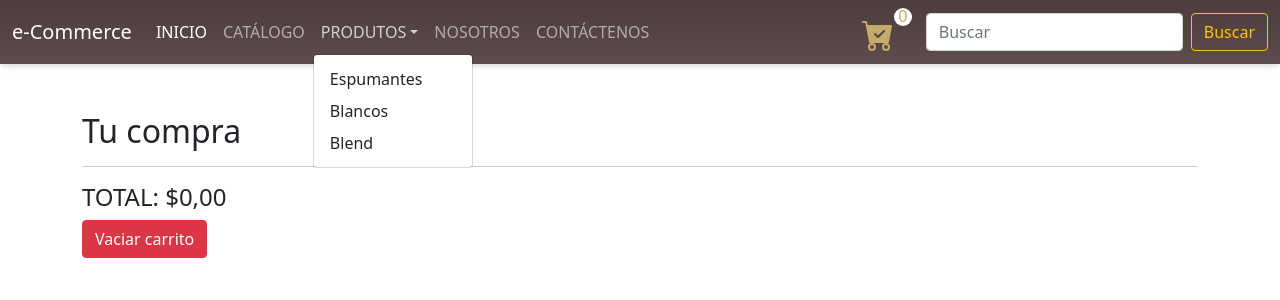
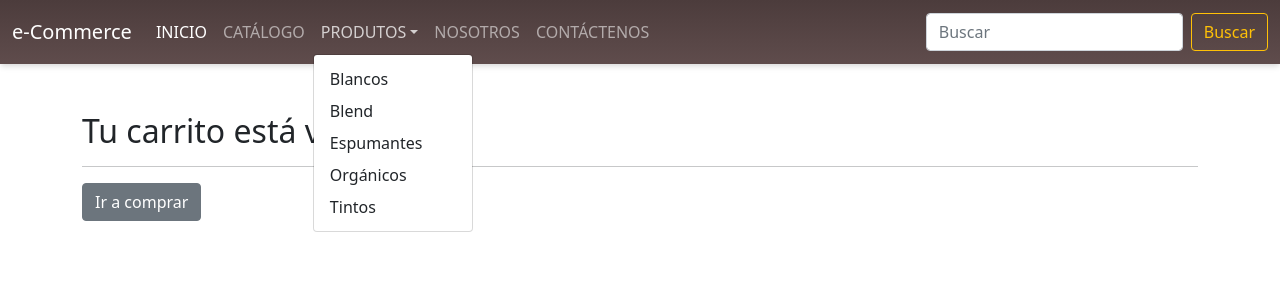
Before and after one commit to MarcosArguello2021/React-Coder, a React (Create React App) app: page /cart in a window 1280 px wide. Both pictures are taken after a click on the button "PRODUTOS". Shown: the top 300 px of the page. Built offline with nearby package versions, Linux system fonts and the light colour scheme.

Commit message:
Desafío: Cart View

```diff
--- a/src/components/Cart/Cart.js
+++ b/src/components/Cart/Cart.js
@@ -1,9 +1,11 @@
 import { useCartContext } from "../../context/CartContext"
 import { BsFillTrashFill } from "react-icons/bs"
+import EmptyCart from "./EmptyCart"
 
 const Cart = () => {
 
     const {cart, totalPrice, emptyCart, removeItem} = useCartContext()
+    if (cart.length === 0) return <EmptyCart/>
     return (
         <div className="container my-5">
             <h2>Tu compra</h2>
--- a/src/components/Cart/EmptyCart.js
+++ b/src/components/Cart/EmptyCart.js
@@ -1 +1,15 @@
-cmp
+import { Link } from "react-router-dom"
+
+const EmptyCart = () => {
+
+    return (
+        <div className="container my-5">
+            <h2>Tu carrito está vacío</h2>
+            <hr/>
+
+            <Link to="/" className="btn btn-secondary">Ir a comprar</Link>
+        </div>
+    )
+}
+
+export default EmptyCart
--- a/src/components/CartWidget/CartWidget.js
+++ b/src/components/CartWidget/CartWidget.js
@@ -9,7 +9,7 @@ const CartWidget = () => {
   console.log(totalQuantity)
 
   return (
-    <Link to="/cart" className="cart-widget">
+    <Link to="/cart" className={`cart-widget ${totalQuantity() === 0 ? 'widget-hidden' :' '}`}>
       <BsFillCartCheckFill />
       <div className="qty-display">{totalQuantity()}</div>
     </Link>
--- a/src/components/CartWidget/CartWidget.scss
+++ b/src/components/CartWidget/CartWidget.scss
@@ -5,7 +5,10 @@
     font-size: 2rem;
     color: #c5aa6a;
     padding-right: 2rem;
-  .qty-display {
+    :hover {
+      color: #c49830 !important;
+  }
+    .qty-display {
     display: inline-block;
     width: 18px;
     height: 18px;
@@ -15,5 +18,12 @@
     position: absolute;
     text-align: center;
     line-height: 17px;
+    :hover {
+      color: #c49830 !important;
+    }
   }
 }
+.widget-hidden {
+  visibility: hidden;
+  opacity: 0;
+}
--- a/src/components/Navbar/Navbar.js
+++ b/src/components/Navbar/Navbar.js
@@ -24,9 +24,11 @@ export const Navbar = () => {
                                 Produtos
                             </a>
                             <ul className="dropdown-menu" aria-labelledby="navbarDropdown">
-                                <li><Link to={"/categoria/ESPUMANTES"} className="dropdown-item">Espumantes</Link></li>
                                 <li><Link to={"/categoria/BLANCOS"} className="dropdown-item" >Blancos</Link></li>
                                 <li><Link to={"/categoria/BLEND"} className="dropdown-item" >Blend</Link></li>
+                                <li><Link to={"/categoria/ESPUMANTES"} className="dropdown-item">Espumantes</Link></li>
+                                <li><Link to={"/categoria/ORGANICOS"} className="dropdown-item">Orgánicos</Link></li>
+                                <li><Link to={"/categoria/TINTOS"} className="dropdown-item">Tintos</Link></li>
                             </ul>
                         </li>
                         <li className="nav-item">
@@ -37,7 +39,7 @@ export const Navbar = () => {
                         </li>
                     </ul>
                     <div className="nav-item">
-                        <CartWidget/>
+                        <CartWidget />
                     </div>
                     <form className="d-flex">
                         <input className="form-control me-2" type="search" placeholder="Buscar" aria-label="Search" />
```
